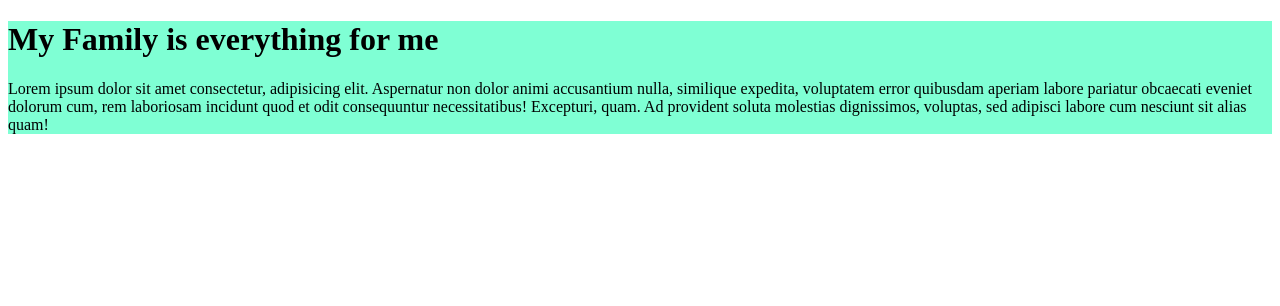
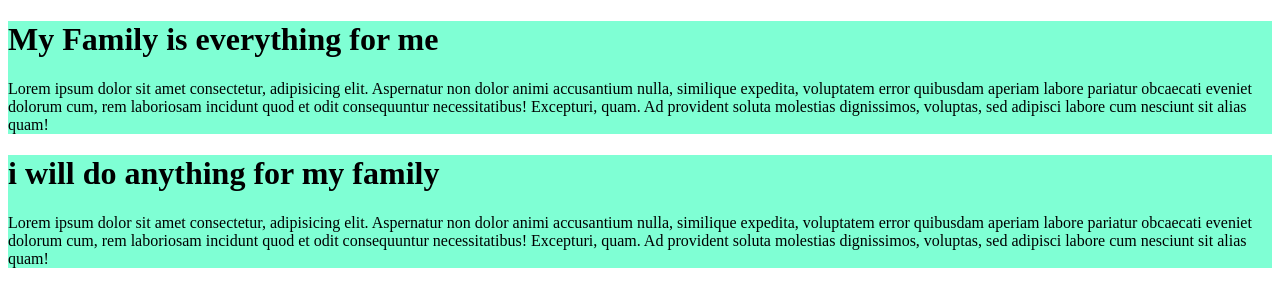
Before and after one commit to SymoonSIAM08/ny-family-website, a plain HTML site: page index.html in a window 1280 px wide. Drawn offline with Linux system fonts and the light colour scheme.

Commit message:
indix given

```diff
--- a/family.html
+++ b/index.html
@@ -11,6 +11,9 @@
         <h1>My Family is everything for me</h1>
         <p>Lorem ipsum dolor sit amet consectetur, adipisicing elit. Aspernatur non dolor animi accusantium nulla, similique expedita, voluptatem error quibusdam aperiam labore pariatur obcaecati eveniet dolorum cum, rem laboriosam incidunt quod et odit consequuntur necessitatibus! Excepturi, quam. Ad provident soluta molestias dignissimos, voluptas, sed adipisci labore cum nesciunt sit alias quam!</p>
     </div>
-
+    <div>
+        <h1>i will do anything for my family</h1>
+        <p>Lorem ipsum dolor sit amet consectetur, adipisicing elit. Aspernatur non dolor animi accusantium nulla, similique expedita, voluptatem error quibusdam aperiam labore pariatur obcaecati eveniet dolorum cum, rem laboriosam incidunt quod et odit consequuntur necessitatibus! Excepturi, quam. Ad provident soluta molestias dignissimos, voluptas, sed adipisci labore cum nesciunt sit alias quam!</p>
+    </div>
 </body>
 </html>
```
